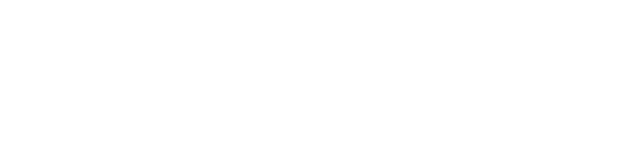
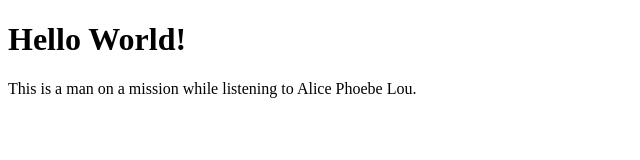
Before and after one commit to baotri/git_test, a plain HTML site: page html-boilerplate/index.html in a window 1280 px wide. Shown: the whole page, without its empty margins (0-640 px from the left). Drawn offline with Linux system fonts and the light colour scheme.

Commit message:
paragraph update

```diff
--- a/html-boilerplate/index.html
+++ b/html-boilerplate/index.html
@@ -7,6 +7,8 @@
     </head>
 
     <body>
+        <h1>Hello World!</h1>
+        <p>This is a man on a mission while listening to Alice Phoebe Lou.</p>
     </body>
 
 </html>
```
